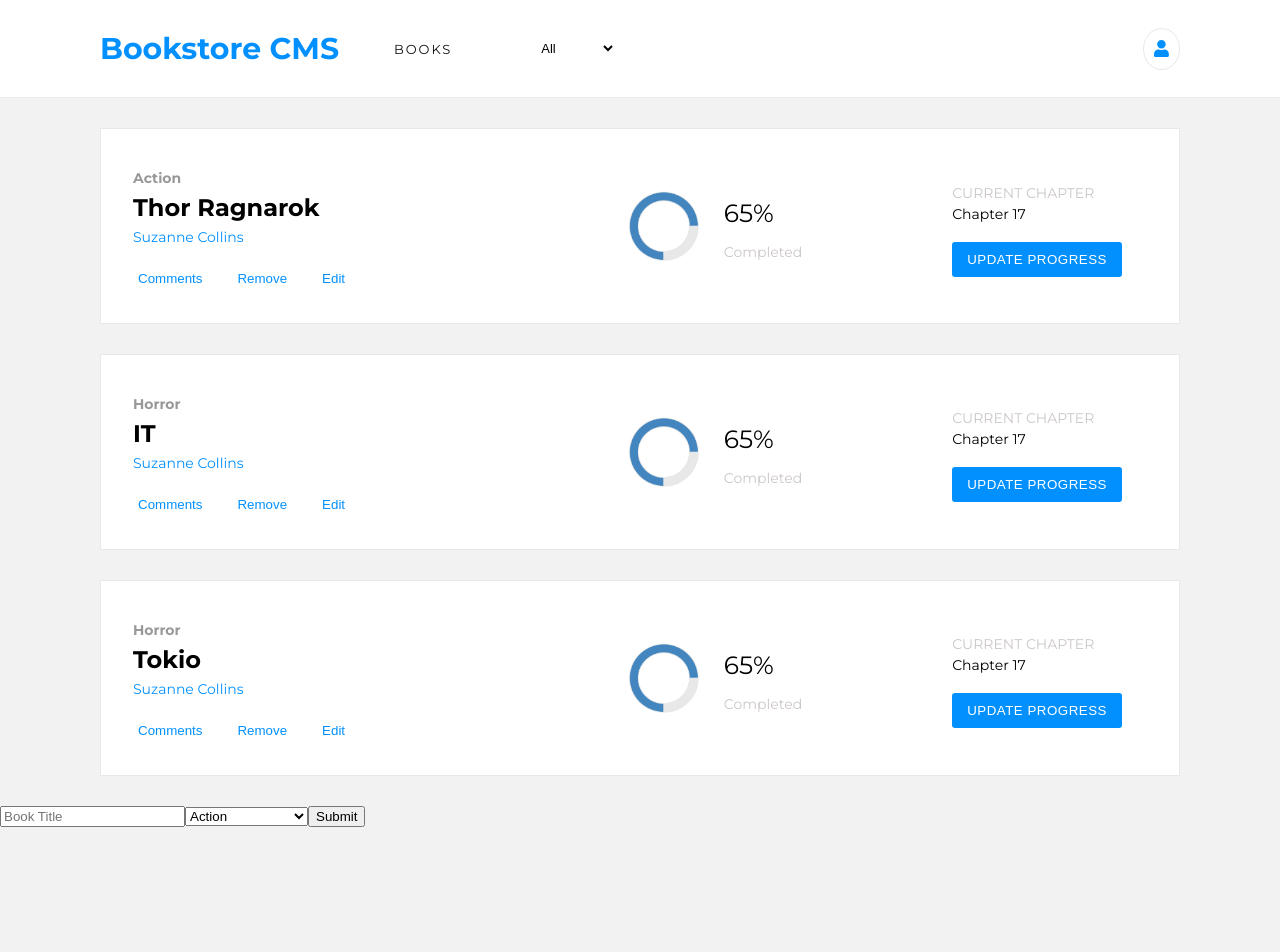
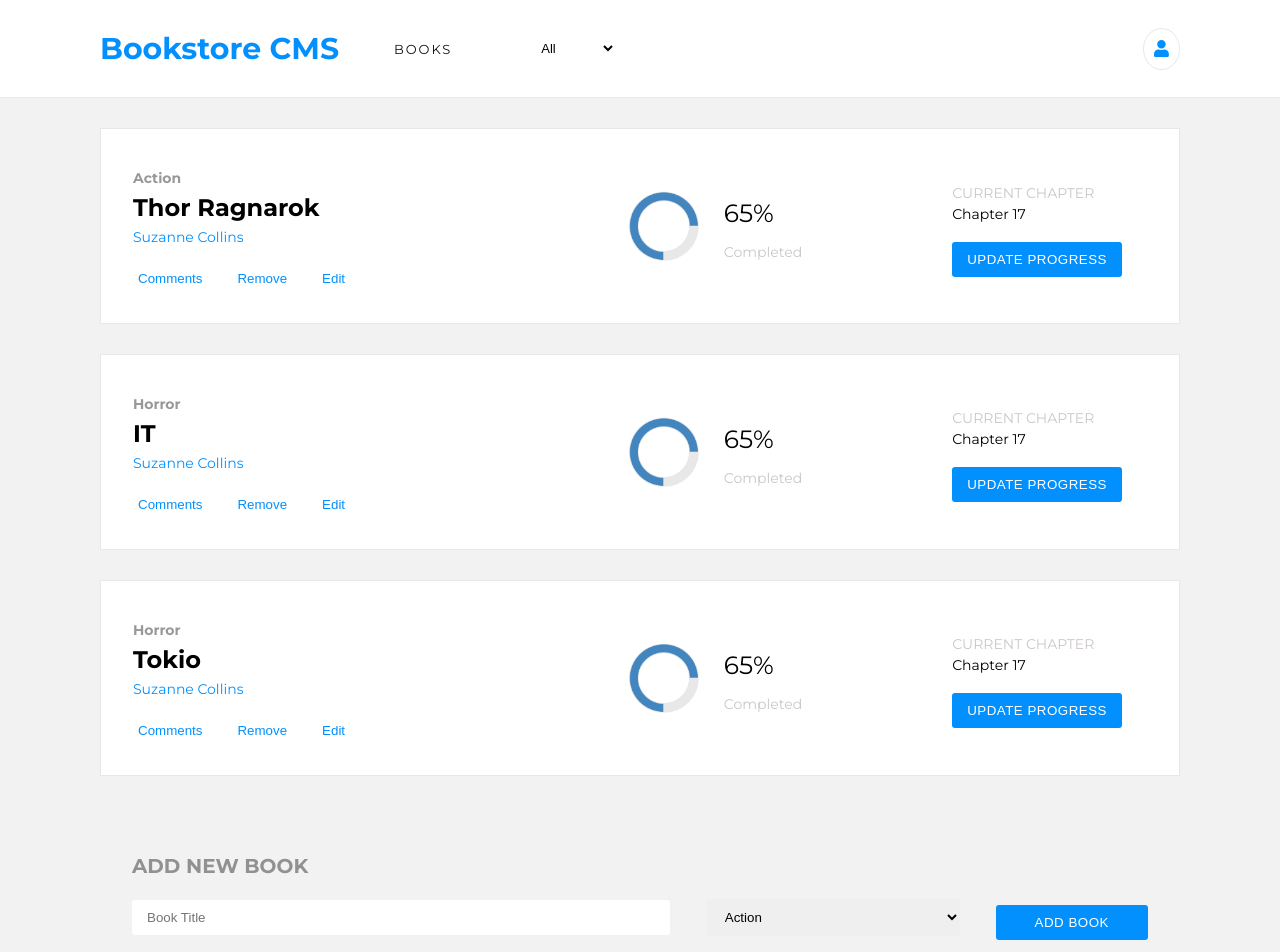
Before and after one commit to ansaryergesh/bookstore, a React (Create React App) app: page / in a window 1280 px wide. Shown: the top 952 px of the page. Before the commit the page ends 827 px from the top, so only its background shows below. Built offline with nearby package versions, Linux system fonts and the light colour scheme.

Commit message:
form for new book styled

```diff
--- a/src/components/Book.scss
+++ b/src/components/Book.scss
@@ -89,3 +89,63 @@
         }
     }
 }
+
+.newBook {
+    margin: 30px 100px;
+    padding: 32px;
+
+    h2 {
+        font-size: 20px;
+        font-weight: bold;
+        color: #1212126f;
+    }
+
+    form {
+        display: flex;
+        justify-content: space-between;
+        align-items: center;
+    }
+
+    button {
+        margin-top: 10px;
+        background-color: $main-color;
+        padding: 10px 15px;
+        letter-spacing: 0.5px;
+        color: white;
+        border: none;
+        text-transform: uppercase;
+        border-radius: 3px;
+
+        &:hover {
+            transform: translateY(-1px);
+            box-shadow: 0 1rem 2rem rgba(black, .2);
+        }
+    }
+
+    input,
+    select {
+        padding: 10px 15px;
+        border-radius: 3px;
+    }
+
+    input {
+        width: 50%;
+        border: none;
+
+        &:focus {
+            outline: none;
+        }
+    }
+
+    select {
+        width: 25%;
+        border: none;
+    }
+
+    button {
+        width: 15%;
+    }
+
+
+
+}
--- a/src/containers/BooksForm.js
+++ b/src/containers/BooksForm.js
@@ -47,6 +47,8 @@ class BooksForm extends Component {
   render() {
     const { title, category } = this.state;
     return (
+      <div className="newBook">
+        <h2>ADD NEW BOOK</h2>
         <form onSubmit={this.handleSubmit}>
           <input type="textbox" name="title" value={title} placeholder="Book Title" onChange={this.handleChange} />
           <select className="category" name="category" value={category} onChange={this.handleChange}>
@@ -60,9 +62,10 @@ class BooksForm extends Component {
           <button
             type="submit"
           >
-Submit
+ADD BOOK
           </button>
         </form>
+      </div>
     );
   }
 }
```
Lines whose indentation alone changed are shown as unchanged.
